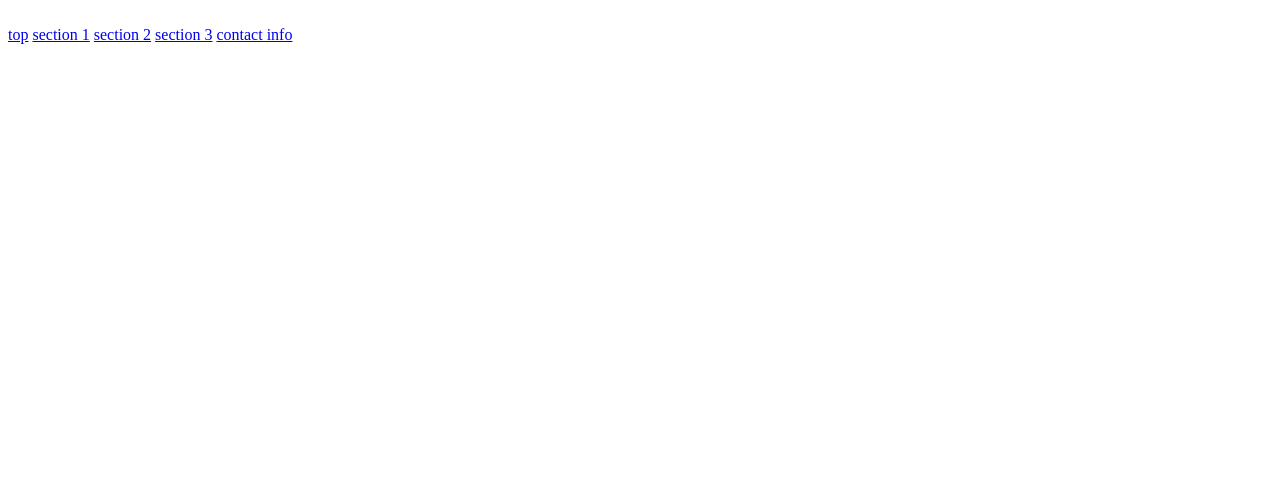
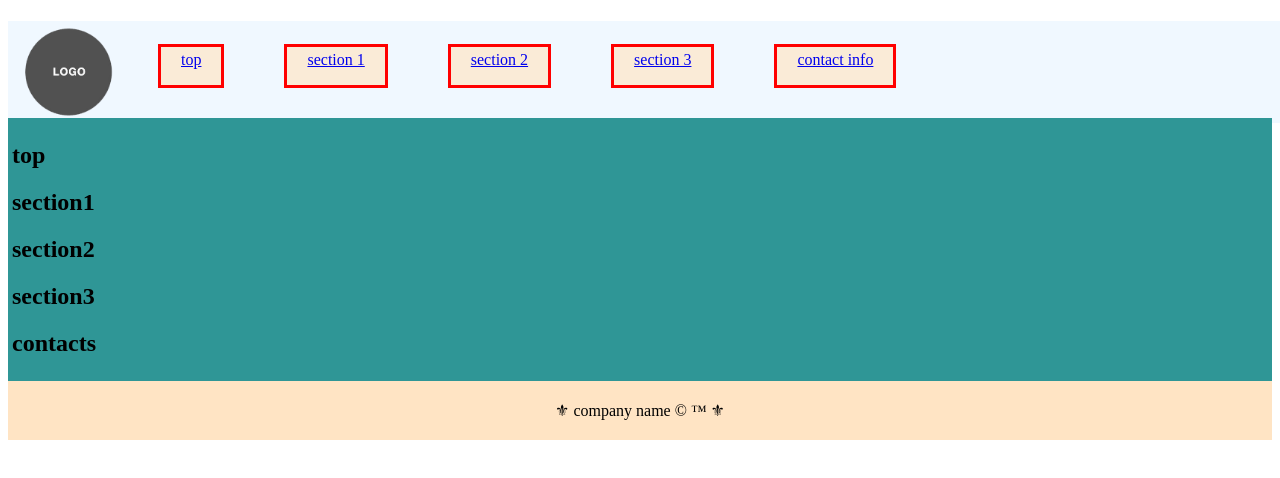
Before and after one commit to djanth22/TechED-CD14-week1-assignment, a plain HTML site: page index.html in a window 1280 px wide. Drawn offline with Linux system fonts and the light colour scheme.

Commit message:
built out the main structure of the site adding a footer and sections where my background images are going to end up, along with adding a colour change on hover to the navigation, a placeholder logo styling these elements to be more or less the way i want them to be. all is subject to change at the moment

```diff
--- a/index.html
+++ b/index.html
@@ -8,16 +8,45 @@
   </head>
   <body>
     <header>
-      <div class="navigation-bar">
-        <div><img class="logo" src="" alt="" /></div>
-        <nav>
-          <a class="nav" href="#">top</a>
-          <a class="nav" href="#">section 1</a>
-          <a class="nav" href="#">section 2</a>
-          <a class="nav" href="#">section 3</a>
-          <a class="nav" href="#">contact info</a>
+      <div class="navigation-bar-container">
+        <div>
+          <img
+            class="logo"
+            src="logo-placeholder.png"
+            alt="company-logo"
+            width="120px"
+          />
+        </div>
+        <nav class="navigation-content">
+          <a class="nav" href="#top">top</a>
+          <a class="nav" href="#1">section 1</a>
+          <a class="nav" href="#2">section 2</a>
+          <a class="nav" href="#3">section 3</a>
+          <a class="nav" href="#contacts">contact info</a>
         </nav>
       </div>
     </header>
+
+    <h1>Title</h1>
+
+    <div class="sections-container">
+      <section id="top" class="top-sec">
+        <h2>top</h2>
+      </section>
+      <section id="1" class="sec-1">
+        <h2>section1</h2>
+      </section>
+      <section id="2" class="sec-2">
+        <h2>section2</h2>
+      </section>
+      <section id="3" class="sec-3">
+        <h2>section3</h2>
+      </section>
+      <section id="contacts" class="contact-links">
+        <h2>contacts</h2>
+      </section>
+    </div>
+
+    <footer>&#9884; company name &copy; &trade; &#9884;</footer>
   </body>
 </html>
--- a/week1-assignment.css
+++ b/week1-assignment.css
@@ -0,0 +1,53 @@
+.navigation-bar-container {
+  display: flex;
+  justify-content: flex-start;
+  flex-wrap: wrap;
+  background-color: aliceblue;
+  width: 100%;
+  position: fixed;
+}
+
+.logo {
+  display: flex;
+}
+
+.nav {
+  display: flex;
+  flex-direction: row;
+  flex-wrap: wrap;
+  margin-left: 30px;
+  margin-right: 30px;
+  background-color: antiquewhite;
+  height: 30px;
+  position: relative;
+  top: 23px;
+  padding: 4px;
+  padding-left: 20px;
+  padding-right: 20px;
+  border: 3px, solid, red;
+}
+
+.nav:hover {
+  background-color: rgb(175, 137, 211);
+}
+
+.navigation-content {
+  display: flex;
+  flex-wrap: wrap;
+}
+
+footer {
+  display: flex;
+  background-color: bisque;
+  justify-content: center;
+  padding: 20px;
+}
+
+.sections-container {
+  position: relative;
+  top: 30px;
+  background-color: rgb(47, 150, 150);
+  padding: 4px;
+  margin-top: 30px;
+  margin-bottom: 30px;
+}
```
Also changed, not shown: logo-placeholder.png (added).
